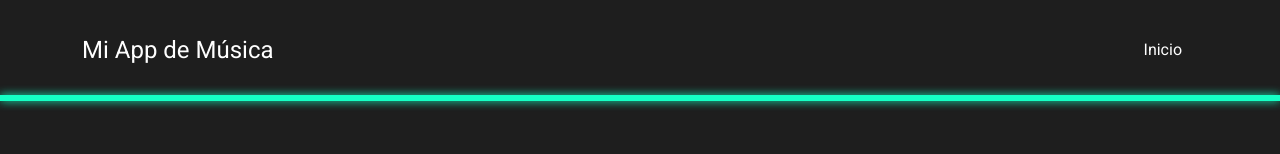
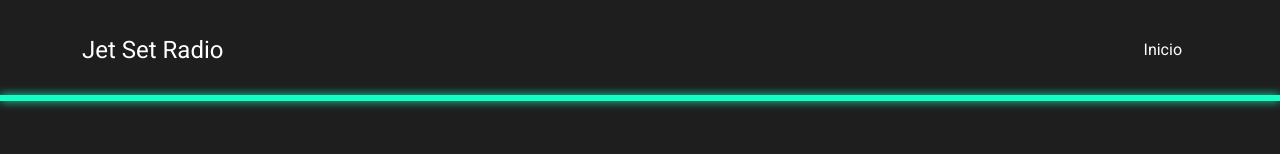
Before and after one commit to Ostino/practico2web2, a plain HTML site: page frontend/home.html in a window 1280 px wide. Shown: the top 154 px of the page. Drawn offline with nearby package versions, Linux system fonts and the light colour scheme; no server answers.

Commit message:
correcion nombre

```diff
--- a/frontend/home.html
+++ b/frontend/home.html
@@ -13,7 +13,7 @@
 <body>
   <header class="header-personalizado shadow-sm p-3 position-relative">
     <div class="container d-flex justify-content-between align-items-center">
-      <h1 class="h4 mb-0 text-white">Mi App de Música</h1>
+      <h1 class="h4 mb-0 text-white">Jet Set Radio</h1>
       <nav class="nav-links">
         <a href="home.html" class="me-3 text-white text-decoration-none">Inicio</a>
       </nav>
```
Also changed, not shown: frontend/homeAdm.html (+1 -1 lines).
